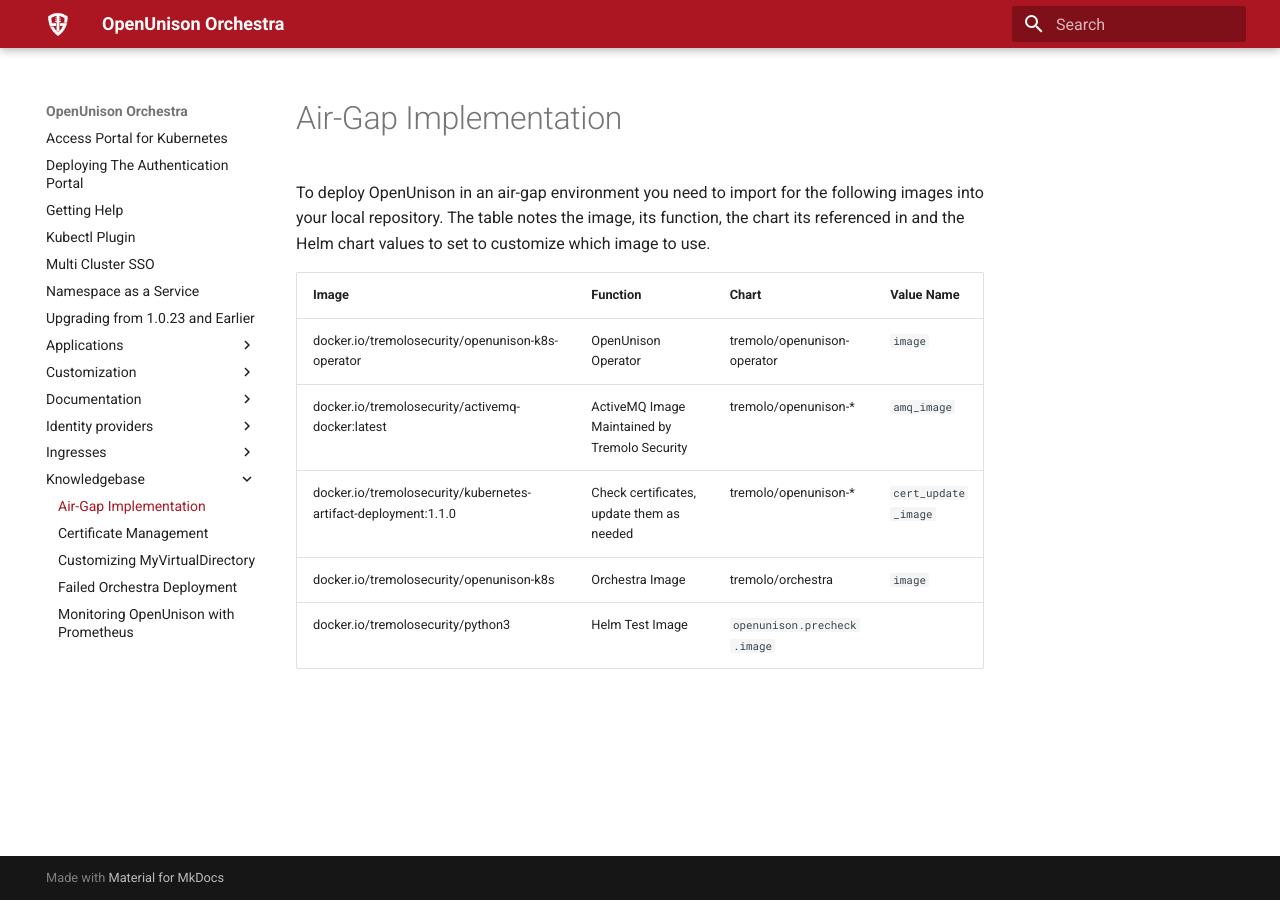
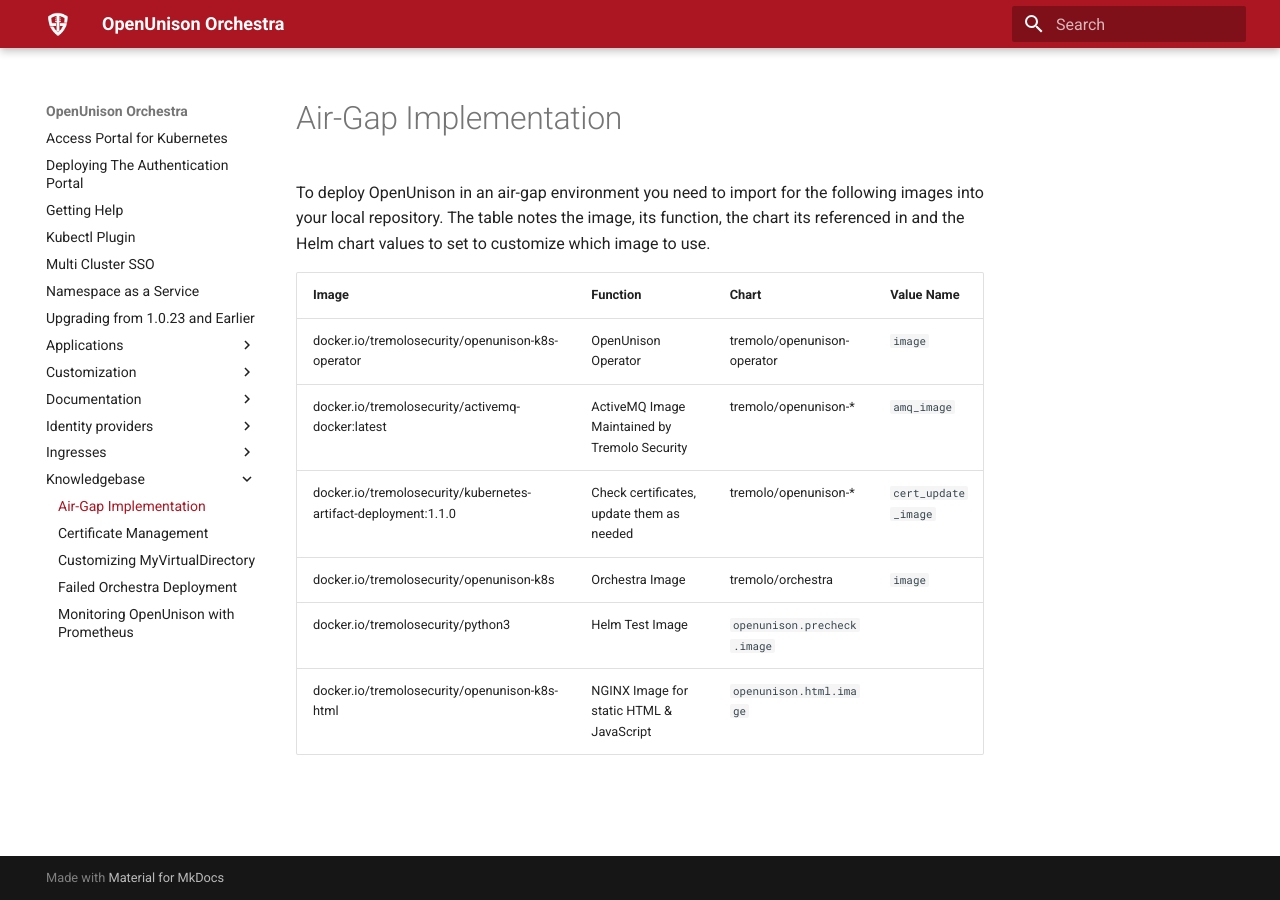
Before and after one commit to TaylorMonacelli/openunison.github.io, an MkDocs documentation site: the page built from docs/knowledgebase/airgap.md, in a window 1280 px wide. Built offline with MkDocs 1.6.1 and Material for MkDocs 9.7.7, drawn with Linux system fonts in a browser that asks for light colours.

Commit message:
update for html image

```diff
--- a/docs/knowledgebase/airgap.md
+++ b/docs/knowledgebase/airgap.md
@@ -9,3 +9,4 @@
 |docker.io/tremolosecurity/kubernetes-artifact-deployment:1.1.0|Check certificates, update them as needed|tremolo/openunison-*|`cert_update_image`|
 |docker.io/tremolosecurity/openunison-k8s|Orchestra Image|tremolo/orchestra|`image`|
 |docker.io/tremolosecurity/python3|Helm Test Image|`openunison.precheck.image`|
+|docker.io/tremolosecurity/openunison-k8s-html|NGINX Image for static HTML & JavaScript|`openunison.html.image`|
```
